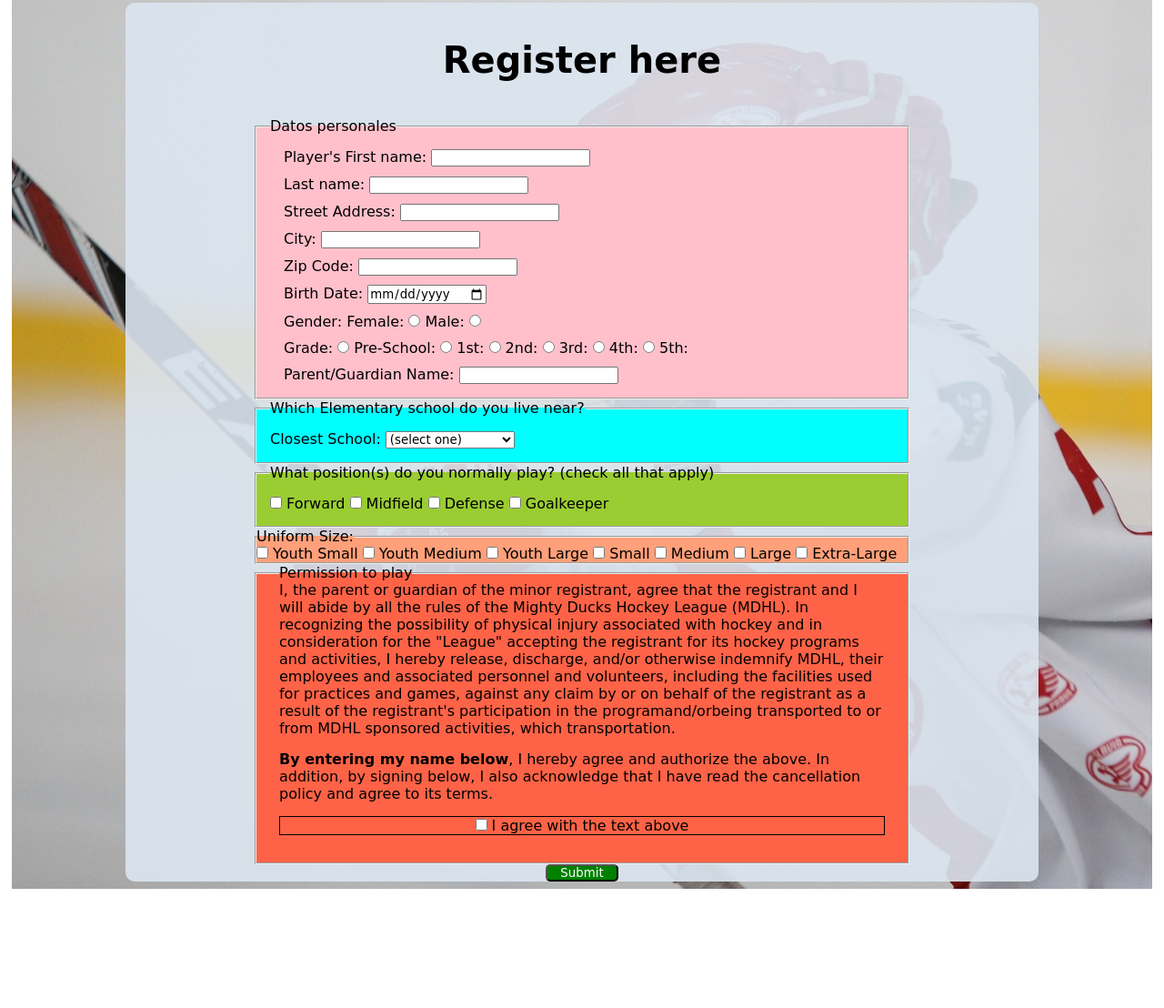
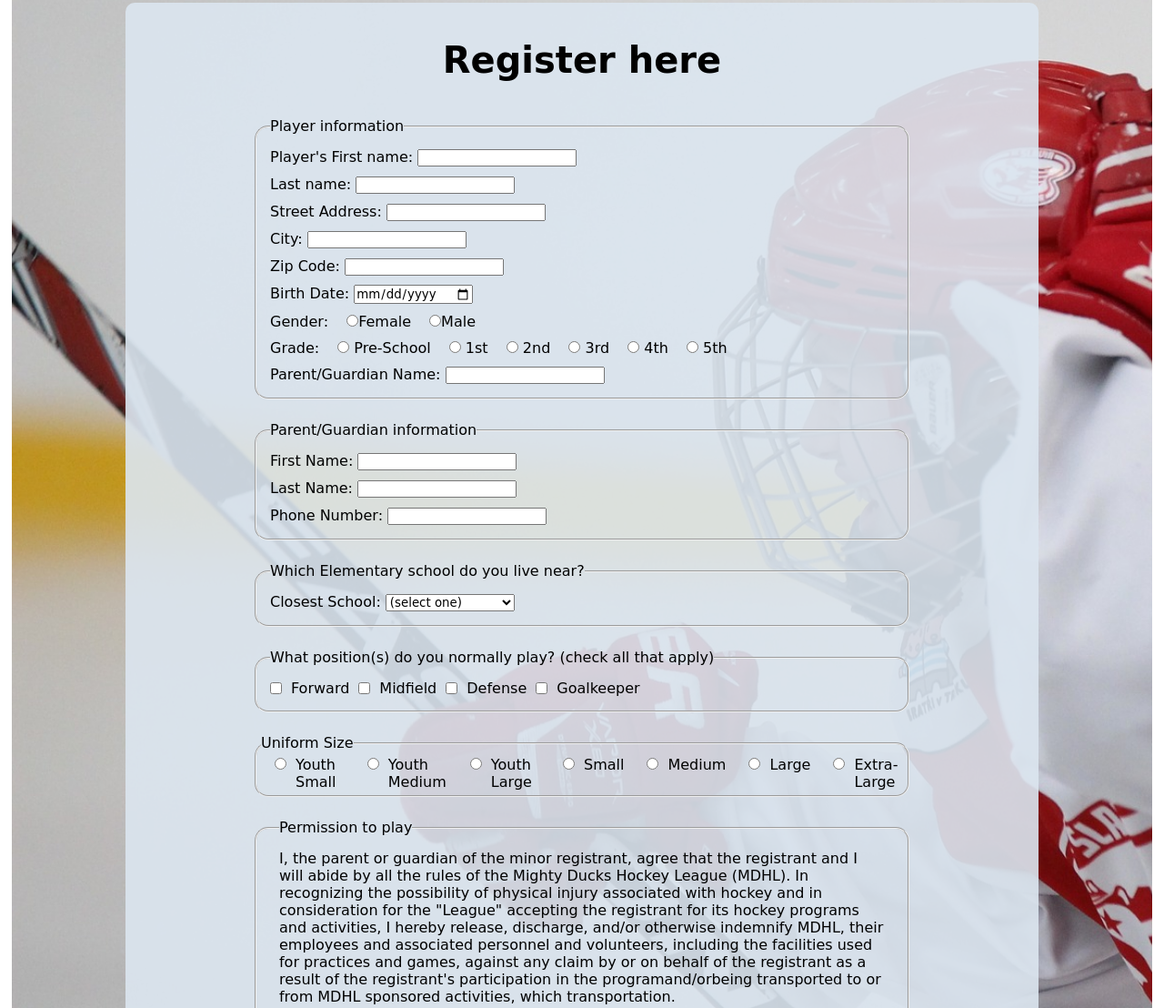
Before and after one commit to JulianEduardoAguirre/mdhl_webpage, a plain HTML site: page registration.html in a window 1280 px wide. Shown: the part 384-1492 px from the top of the page at 91% size. Before the commit the page ends 1361 px from the top, so only its background shows below. Drawn offline with Linux system fonts and the light colour scheme.

Commit message:
Finished form. Working on the maps

```diff
--- a/registration.html
+++ b/registration.html
@@ -34,42 +34,30 @@
       <div class="div_secundario div_form">
 				<form action="show_data.html" method="GET">
 					<fieldset class="personal_data">
-						<legend>Datos personales</legend>
-						<label for="first_name">Player's First name:
-							<input type="text" name="first_name" id="first_name">
-						</label>
-						<label for="last_name">Last name:
-							<input type="text" name="last_name" id="last_name">
-						</label>
+						<legend>Player information</legend>
+						<label for="first_name">Player's First name: <input type="text" name="first_name" id="first_name"></label>
+						<label for="last_name">Last name: <input type="text" name="last_name" id="last_name"></label>
 
-						<label for="address"> Street Address:
-							<input type="text" id="address" name="address">
-						</label>
+						<label for="address"> Street Address:	<input type="text" id="address" name="address"></label>
 
-						<label for="city"> City:
-							<input type="text" name="city" id="city">
-						</label>
+						<label for="city"> City: <input type="text" name="city" id="city"></label>
 
-						<label for="zip_code"> Zip Code:
-							<input type="number" name="zip_code" id="zip_code">
-						</label>
+						<label for="zip_code"> Zip Code: <input type="number" name="zip_code" id="zip_code"></label>
 
-						<label for="birth_date"> Birth Date:
-							<input type="date" name="birth_date">
-						</label>
+						<label for="birth_date"> Birth Date: <input type="date" name="birth_date"></label>
 
 						<label for="gender"> Gender:
-							Female: <input type="radio" name="gender" value="female">
-							Male: <input type="radio" name="gender" value="male">
+							<input type="radio" name="gender" value="female">Female
+							<input type="radio" name="gender" value="male">Male
 						</label>
 
 						<label for="grade"> Grade:
-							<input type="radio" name="grade" value="0"> Pre-School:
-							<input type="radio" name="grade" value="1"> 1st:
-							<input type="radio" name="grade" value="2"> 2nd:
-							<input type="radio" name="grade" value="3"> 3rd:
-							<input type="radio" name="grade" value="4"> 4th:
-							<input type="radio" name="grade" value="5"> 5th:
+							<input type="radio" name="grade" value="0"> Pre-School
+							<input type="radio" name="grade" value="1"> 1st
+							<input type="radio" name="grade" value="2"> 2nd
+							<input type="radio" name="grade" value="3"> 3rd
+							<input type="radio" name="grade" value="4"> 4th
+							<input type="radio" name="grade" value="5"> 5th
 						</label>
 
 						<!-- REMOVE THIS AND TURN IT INTO A NEW FIELDSET (MAYBE) -->
@@ -77,6 +65,13 @@
 							<input type="text" name="guardian">
 						</label>
 
+					</fieldset>
+
+					<fieldset class="guardian_data">
+						<legend>Parent/Guardian information</legend>
+						<label for="guardian_first_name">First Name: <input type="text" name="guardian_first_name" id="guardian_first_name" required></label>
+						<label for="guardian_last_name">Last Name: <input type="text" name="guardian_last_name" id="guardian_last_name" required></label>
+						<label for="guardian_tel">Phone Number: <input type="number" name="guardian_tel" id="guardian_tel" required></label>
 					</fieldset>
 
 					<fieldset class="elementary_school">
@@ -105,14 +100,14 @@
 					</fieldset>
 
 					<fieldset class="uniform_size">
-						<legend>Uniform Size:</legend>
-						<input type="checkbox" name="uniform_size" value="ys"> Youth Small
-						<input type="checkbox" name="uniform_size" value="ym"> Youth Medium
-						<input type="checkbox" name="uniform_size" value="yl"> Youth Large
-						<input type="checkbox" name="uniform_size" value="s"> Small
-						<input type="checkbox" name="uniform_size" value="m"> Medium
-						<input type="checkbox" name="uniform_size" value="l"> Large
-						<input type="checkbox" name="uniform_size" value="xl"> Extra-Large
+						<legend>Uniform Size</legend>
+						<input type="radio" name="uniform_size" value="ys"> Youth Small
+						<input type="radio" name="uniform_size" value="ym"> Youth Medium
+						<input type="radio" name="uniform_size" value="yl"> Youth Large
+						<input type="radio" name="uniform_size" value="s"> Small
+						<input type="radio" name="uniform_size" value="m"> Medium
+						<input type="radio" name="uniform_size" value="l"> Large
+						<input type="radio" name="uniform_size" value="xl"> Extra-Large
 					</fieldset>
 
 					<fieldset class="permission">
@@ -130,13 +125,14 @@
 							that I have read the cancellation policy and agree to its terms.
 						</p>
 						<label id="terms_and_conditions" for="terms-and-conditions" type="checkbox" name="terms-and-conditions">
-							<input type="checkbox" id="terms-and-conditions" name="terms-and-conditions" required> I agree with the text above
+							<input type="checkbox" id="terms-and-conditions" name="terms-and-conditions" required> I grant consent about the exposed above
 						</label>
 
 					</fieldset>
 
-
-					<input class="btn_submit" type="submit">
+					<div class="div_button">
+						<input class="btn_submit" type="submit" value="Send">
+					</div>
 				</form>
       </div>
     </div>
--- a/styles/style4.css
+++ b/styles/style4.css
@@ -116,6 +116,7 @@ main {
 	flex-direction: column;
 	align-items: center;
 	height: auto;
+	min-width: 500px;
 	width: 80%;
 	background-color: rgba(220,230,240,0.9);
 	border-radius: 10px;
@@ -206,59 +207,79 @@ table td {
 	padding: 18px 0px;
 }
 
-/*Registration form*/
+#maps {
+	border: 1px solid red;
+	display: flex;
+	width: 900px;
+	/* display: flex; */
+}
+
+iframe {
+	border-radius: 15px;
+}
+
+iframe:hover {
+	transform: scale(105%);
+	transition: 200ms;
+}
+
+/*REGISTRATION FORM*/
 .div_form {
 	align-items: center;
 }
 
 form {
-	display: flex;
 	flex-direction: column;
 	align-items: center;
+	justify-content: center;
 	max-width: 720px;
 }
 
 fieldset{
+	/* border: none; */
+	display: flex;
+	flex-direction: column;
+	padding: 15px;
+	gap: 10px;
+	border-radius: 15px;
+	margin-bottom: 1.5em;
 	width: 100%;
 }
 
 /*Personal Information*/
-.personal_data {
-	background-color: pink;
-	display: flex;
-	flex-direction: column;
-	gap: 10px;
-	padding: 15px;
+.personal_data input {
+	width: fit-content;
+	/* border: 1px solid red; */
 }
 
-.personal_data label {
+input[type="radio"] {
 	margin-left: 15px;
-}
-
-.personal_data input {
-	width: fit-content;
+	border: 1px solid blue;
 }
 
 /*Elementary school*/
 .elementary_school {
-	background-color: aqua;
-	padding: 15px;
 }
 
 /*Field Position*/
 .field_position {
-	background-color: yellowgreen;
+	display: flex;
+	flex-direction: row;
 	padding: 15px;
 }
 
 /*Uniform size*/
 .uniform_size {
-	background-color: lightsalmon;
+	display: flex;
+	flex-direction: row;
+	padding: 5px;
+	align-items: baseline;
 }
+
 
 /*Permission*/
 .permission {
-	background-color: tomato;
+	/* background-color: tomato; */
 	padding: 0px 25px;
 	padding-bottom: 30px;
 	display: flex;
@@ -266,7 +287,7 @@ fieldset{
 }
 
 .permission p {
-	margin-bottom: 15px;
+	margin: 15px 0px;
 }
 
 #terms_and_conditions {
@@ -276,12 +297,22 @@ fieldset{
 
 }
 
+.div_button {
+	display: flex;
+	margin: 15px;
+	align-items: center;
+	justify-content: center;
+}
+
 /*Submit Button*/
 .btn_submit {
-	/* justify-content: center; */
-	/* align-content: center; */
-	width: 80px;
+	font-size: 1.2em;
+	justify-content: center;
+	align-content: center;
+	text-align: center;
+	width: 100px;
 	border-radius: 5px;
 	color: white;
-	background-color: green;
+	border: 2px solid darkgoldenrod;
+	background-color: darkslategray;
 }
```
Also changed, not shown: game_info.html (+3 -1 lines).
